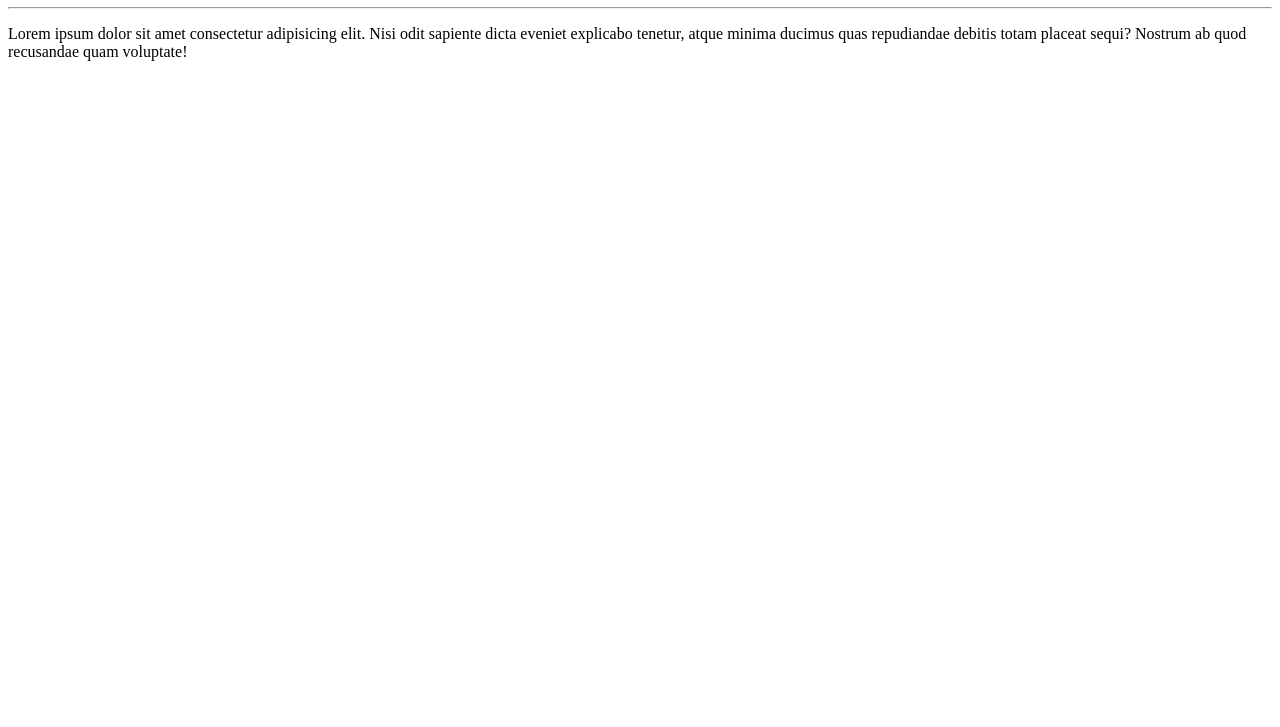
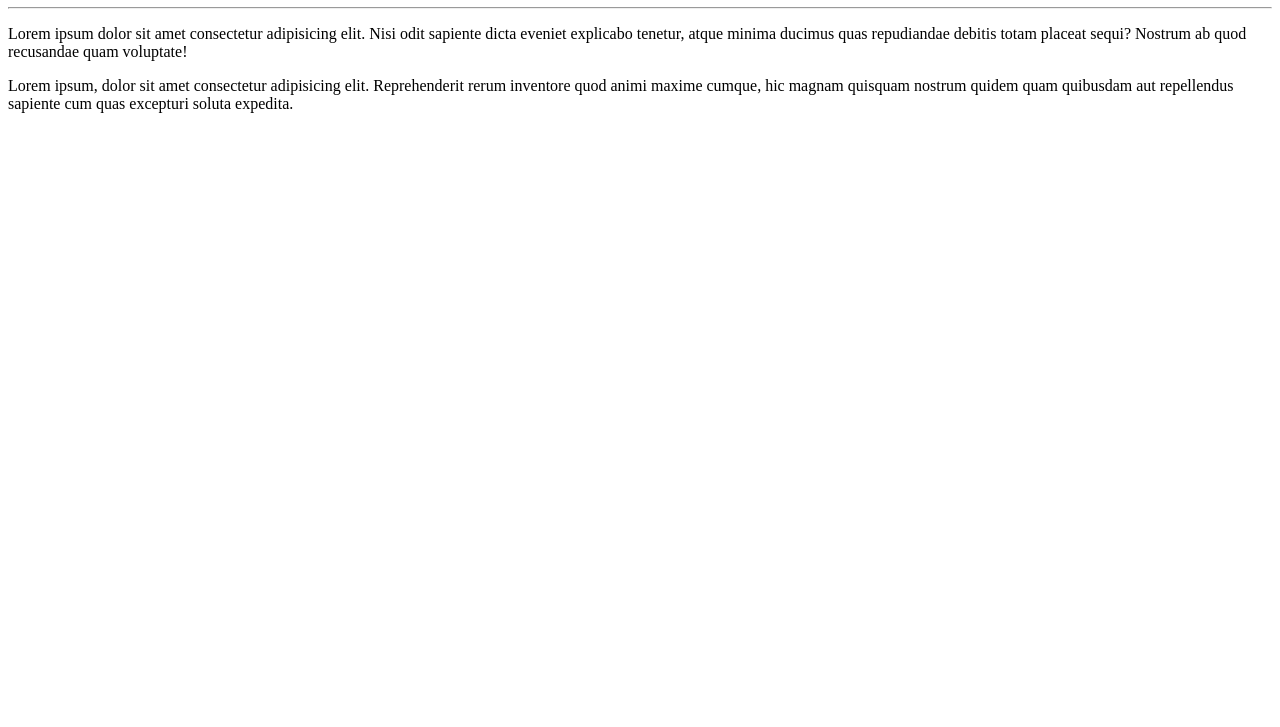
Before and after one commit to LukasMel0/olamundo2, a plain HTML site: page Site-olamundo/index.html in a window 1280 px wide. Shown: the part 73-800 px from the top of the page. Drawn offline with Linux system fonts and the light colour scheme.

Commit message:
adcionei um paragrafo

```diff
--- a/Site-olamundo/index.html
+++ b/Site-olamundo/index.html
@@ -10,5 +10,7 @@
     <h1>Olá, Mundo!</h1>
     <hr>
     <p>Lorem ipsum dolor sit amet consectetur adipisicing elit. Nisi odit sapiente dicta eveniet explicabo tenetur, atque minima ducimus quas repudiandae debitis totam placeat sequi? Nostrum ab quod recusandae quam voluptate!</p>
+    <p>Lorem ipsum, dolor sit amet consectetur adipisicing elit. Reprehenderit rerum inventore quod animi maxime cumque, hic magnam quisquam nostrum quidem quam quibusdam aut repellendus sapiente cum quas excepturi soluta expedita.</p>
+
 </body>
 </html>
```
